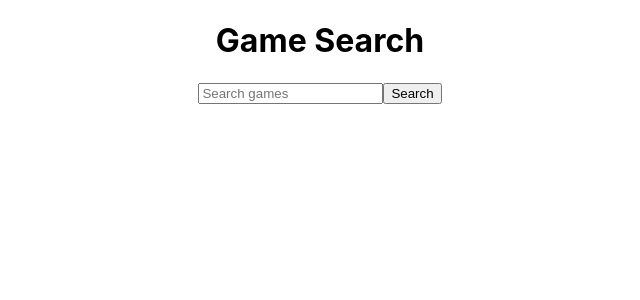
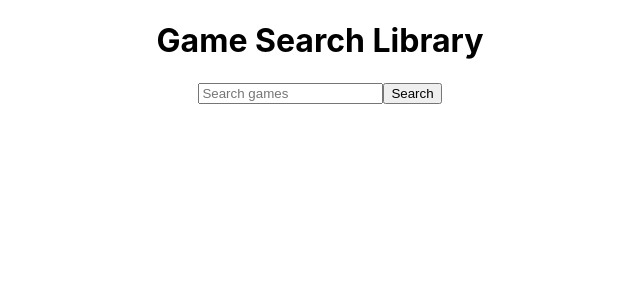
Before and after one commit to imc89/GamesDB, a React (Create React App) app: page / in a window 1280 px wide. Shown: the top 300 px of the page, without its empty margins (320-960 px from the left). Built offline with nearby package versions, Linux system fonts and the light colour scheme.

Commit message:
initial searcher

```diff
--- a/src/App.js
+++ b/src/App.js
@@ -11,7 +11,7 @@ function App() {
 
   return (
     <div className="App">
-      <h1>Game Search</h1>
+      <h1>Game Search Library</h1>
       <Search onSearch={handleSearch} />
       {searchResults.length > 0 && (
         <ul>
```
